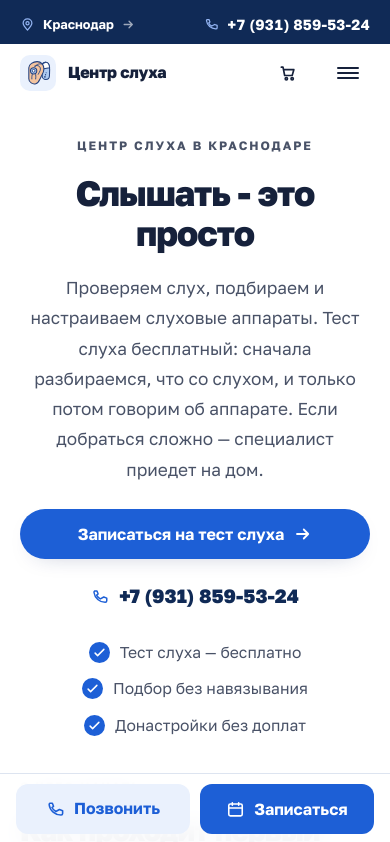
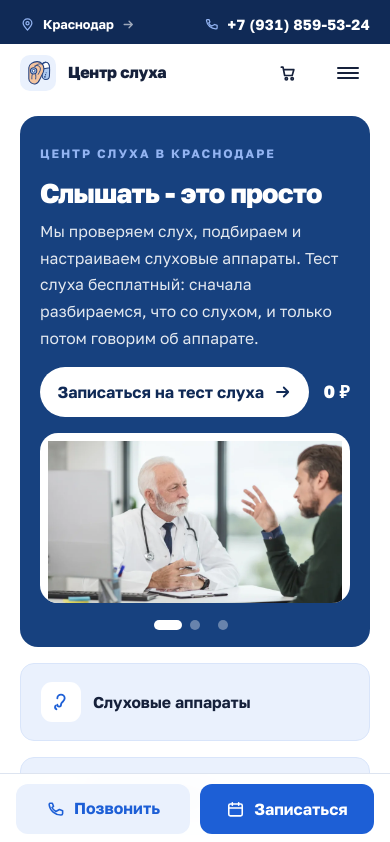
Before and after one commit to FrogHoppingAmongTulips/centr-sluha-site, a React (Vite) app: page / in a window 390 px wide. Shown: the top 842 px of the page. Built offline with nearby package versions, Linux system fonts and the light colour scheme; no server answers.

Commit message:
Слайдер на главной вернули, из мессенджеров остались MAX и почта

```diff
--- /dev/null
+++ b/src/components/HeroSlider.css
@@ -0,0 +1,92 @@
+/* снизу оставляем воздух: следующий раздел начинается сразу под плитками */
+.hslider { padding: clamp(20px, 3vw, 32px) 0 clamp(28px, 4vw, 48px); }
+
+.hslider__stage { position: relative; }
+.hslider__box {
+  position: relative; display: grid; grid-template-columns: 1.05fr 0.95fr; align-items: center;
+  gap: clamp(24px, 4vw, 56px);
+  background: #17417f;
+  border-radius: 24px; padding: clamp(28px, 4vw, 56px); color: #fff; overflow: hidden;
+  /* высота задана жёстко: иначе слайды с разной длиной текста дёргают страницу */
+  height: clamp(340px, 32vw, 440px);
+}
+.hslider__copy { animation: slide-in 0.5s var(--ease); }
+.hslider__copy h1 {
+  font-family: var(--font-display); font-weight: 800; font-size: clamp(1.8rem, 3.4vw, 2.9rem);
+  margin: 14px 0 16px;
+  display: -webkit-box; -webkit-line-clamp: 2; -webkit-box-orient: vertical; overflow: hidden;
+}
+.hslider__copy p {
+  color: rgba(255, 255, 255, 0.88); font-size: 1.1rem; max-width: 46ch;
+  /* тексты слайдов разной длины — держим одинаковую высоту, но не режем на полуслове */
+  display: -webkit-box; -webkit-line-clamp: 3; -webkit-box-orient: vertical; overflow: hidden;
+}
+.hslider__cta { display: flex; align-items: center; gap: 20px; margin-top: 28px; flex-wrap: wrap; }
+.hslider__note { font-weight: 800; font-size: 1.3rem; }
+.hslider__media { height: clamp(200px, 24vw, 320px); }
+.hslider__ph { border-radius: 18px; height: 100%; }
+
+.hslider__arrow {
+  position: absolute; top: 50%; transform: translateY(-50%); z-index: 2;
+  width: 48px; height: 48px; border-radius: 50%; display: grid; place-items: center;
+  background: #fff; color: var(--teal-700); box-shadow: var(--shadow-sm);
+  transition: background 0.2s, color 0.2s, transform 0.2s var(--ease);
+}
+.hslider__arrow:hover { background: var(--teal-700); color: #fff; }
+.hslider__arrow--prev { left: -62px; }
+.hslider__arrow--next { right: -62px; }
+
+.hslider__dots { position: absolute; left: 50%; bottom: 0; transform: translateX(-50%); display: flex; gap: 2px; }
+/* точка маленькая, а нажимать можно по всей высоте кнопки — иначе пальцем не попасть */
+.hslider__dots button { width: 26px; height: 44px; display: grid; place-items: center; }
+.hslider__dots button::after {
+  content: ''; width: 9px; height: 9px; border-radius: 50%;
+  background: rgba(255, 255, 255, 0.35); transition: width 0.25s, background 0.25s;
+}
+.hslider__dots button.is-active::after { width: 26px; border-radius: 999px; background: #fff; }
+
+@keyframes slide-in { from { opacity: 0; transform: translateY(14px); } to { opacity: 1; transform: none; } }
+
+/* Плитка быстрых ссылок */
+.tiles { display: grid; grid-template-columns: repeat(4, 1fr); gap: 16px; margin-top: 16px; }
+.tile {
+  display: flex; align-items: center; gap: 12px;
+  background: var(--teal-50); border: 1px solid #d9e5fa; border-radius: var(--radius-sm);
+  padding: 18px 20px; font-weight: 700; transition: background 0.25s, transform 0.25s var(--ease);
+}
+.tile:hover { background: #e0ebfd; transform: translateY(-2px); }
+.tile__ic { width: 40px; height: 40px; border-radius: 11px; background: #fff; color: var(--teal-700); display: grid; place-items: center; flex-shrink: 0; }
+.tile__label { flex-grow: 1; font-size: 0.98rem; }
+.tile svg:last-child { color: var(--teal-700); flex-shrink: 0; }
+
+/* на узких экранах поля кончаются — возвращаем стрелки внутрь */
+@media (max-width: 1340px) {
+  .hslider__arrow { background: rgba(255, 255, 255, 0.16); color: #fff; box-shadow: none; }
+  .hslider__arrow:hover { background: rgba(255, 255, 255, 0.3); color: #fff; }
+  .hslider__arrow--prev { left: 12px; }
+  .hslider__arrow--next { right: 12px; }
+}
+@media (max-width: 980px) {
+  .hslider__box { grid-template-columns: 1fr; height: clamp(500px, 148vw, 620px); align-content: center; }
+  .hslider__media { height: clamp(180px, 42vw, 260px); }
+  .hslider__arrow { display: none; }
+  .tiles { grid-template-columns: 1fr 1fr; }
+}
+/* телефон: первый экран не должен быть сплошным баннером */
+@media (max-width: 640px) {
+  .hslider { padding-top: 14px; }
+  .hslider__box { padding: 22px 20px 44px; gap: 16px; border-radius: 18px; height: auto; }
+  .hslider__copy h1 { font-size: 1.7rem; margin: 10px 0 10px; }
+  .hslider__copy p { font-size: 0.98rem; -webkit-line-clamp: 5; }
+  .hslider__cta { margin-top: 16px; gap: 14px; }
+  .hslider__cta .btn { flex: 1; padding-inline: 16px; }
+  .hslider__note { font-size: 1.1rem; }
+  .hslider__media { height: 170px; }
+  .hslider__dots { bottom: 0; }
+  .hslider__dots button::after { width: 10px; height: 10px; }
+  .hslider__dots button.is-active::after { width: 28px; }
+  .tile { padding: 13px 14px; gap: 10px; }
+  .tile__label { font-size: 0.9rem; }
+  .tile__ic { width: 34px; height: 34px; border-radius: 9px; }
+  .tile > svg { display: none; } /* прячем только стрелку, иконка внутри .tile__ic остаётся */
+}
--- /dev/null
+++ b/src/components/HeroSlider.jsx
@@ -0,0 +1,58 @@
+import { useState } from 'react'
+import { Link } from 'react-router-dom'
+import Icon from './Icon'
+import Ph from './Ph'
+import { useRequestForm } from './RequestModal'
+import { SLIDES, TILES } from '../data/site'
+import './HeroSlider.css'
+
+/* Первый экран: слайдер с предложениями центра и плитка быстрых ссылок.
+   Слайды и плитки листаются вручную — сами не перелистываются. */
+export default function HeroSlider() {
+  const [i, setI] = useState(0)
+  const openForm = useRequestForm()
+
+  const go = (d) => setI((v) => (v + d + SLIDES.length) % SLIDES.length)
+  const s = SLIDES[i]
+
+  return (
+    <section className="hslider">
+      <div className="container">
+        <div className="hslider__stage">
+        <div className="hslider__box">
+          <div className="hslider__copy" key={i}>
+            <span className="eyebrow eyebrow--light">{s.eyebrow}</span>
+            <h1>{s.title}</h1>
+            {s.text && <p>{s.text}</p>}
+            <div className="hslider__cta">
+              <button className="btn btn-light" onClick={() => openForm('visit')}>{s.cta} <Icon name="arrow" size={18} /></button>
+              <span className="hslider__note">{s.note}</span>
+            </div>
+          </div>
+
+          <div className="hslider__media"><Ph h="100%" className="hslider__ph" src={s.cover} alt={s.title} fit="cover" onDark /></div>
+
+          <div className="hslider__dots">
+            {SLIDES.map((_, n) => (
+              <button key={n} className={n === i ? 'is-active' : ''} onClick={() => setI(n)} aria-label={`Слайд ${n + 1}`} />
+            ))}
+          </div>
+        </div>
+
+          <button className="hslider__arrow hslider__arrow--prev" onClick={() => go(-1)} aria-label="Предыдущий слайд"><Icon name="arrowLeft" size={20} /></button>
+          <button className="hslider__arrow hslider__arrow--next" onClick={() => go(1)} aria-label="Следующий слайд"><Icon name="arrow" size={20} /></button>
+        </div>
+
+        <div className="tiles">
+          {TILES.map((t, n) => (
+            <Link key={n} to={t.to} className="tile">
+              <span className="tile__ic"><Icon name={t.icon} size={22} /></span>
+              <span className="tile__label">{t.label}</span>
+              <Icon name="arrow" size={17} />
+            </Link>
+          ))}
+        </div>
+      </div>
+    </section>
+  )
+}
--- a/src/components/Messengers.jsx
+++ b/src/components/Messengers.jsx
@@ -4,19 +4,13 @@ import './Messengers.css'
 
 const NAMES = {
   max: 'MAX',
-  telegram: 'Telegram',
-  viber: 'Viber',
-  vk: 'ВКонтакте',
   mail: 'Почта',
 }
 
-/* links — набор из панели: { max, telegram, vk, viber }, mail — почта центра */
+/* links — набор из панели: { max }, mail — почта центра */
 export default function Messengers({ links, mail, size = 'normal' }) {
   const items = [
     ['max', links?.max],
-    ['telegram', links?.telegram],
-    ['viber', links?.viber],
-    ['vk', links?.vk],
     ['mail', mail ? `mailto:${mail}` : null],
   ].filter(([, href]) => href)
 
--- a/src/data/site.js
+++ b/src/data/site.js
@@ -29,7 +29,7 @@ export const NAV = [
 export const SLIDES = [
   {
     eyebrow: 'Центр слуха в Краснодаре',
-    title: 'Слышать — это просто',
+    title: 'Слышать - это просто',
     text: 'Мы проверяем слух, подбираем и настраиваем слуховые аппараты. Тест слуха бесплатный: сначала разбираемся, что со слухом, и только потом говорим об аппарате.',
     text2: 'Предлагаем то, что подходит вашему слуху и бюджету, а не самое дорогое. Донастройки после покупки — без доплат, приходите столько раз, сколько нужно.',
     note: '0 ₽',
@@ -38,8 +38,8 @@ export const SLIDES = [
   },
   {
     eyebrow: 'Каталог',
-    title: 'Аппараты пяти производителей',
-    text: 'ReSound, Phonak, Oticon, Signia и «Исток-Аудио» — заушные, внутриушные и внутриканальные модели от 7 890 ₽.',
+    title: 'Аппараты шести производителей',
+    text: 'ReSound, Phonak, Oticon, «Исток-Аудио», Signia (Siemens), Widex — заушные, внутриушные и внутриканальные модели от 7 890 ₽.',
     text2: 'Точную модель подбирает сурдолог после теста слуха: смотрим на степень снижения слуха, образ жизни и бюджет.',
     note: 'от 7 890 ₽',
     cta: 'Смотреть каталог',
--- a/src/pages/Home.jsx
+++ b/src/pages/Home.jsx
@@ -1,6 +1,6 @@
 import { Link } from 'react-router-dom'
 import Icon from '../components/Icon'
-import Hero from '../components/Hero'
+import HeroSlider from '../components/HeroSlider'
 import MapEmbed from '../components/MapEmbed'
 import Reveal from '../components/Reveal'
 import ProductCard from '../components/ProductCard'
@@ -28,7 +28,7 @@ export default function Home() {
     <>
       <Seo description="Центр слуха в Краснодаре: тест слуха бесплатно, подбор и настройка слуховых аппаратов, выезд на дом." />
 
-      <Hero />
+      <HeroSlider />
 
       {/* С ЧЕГО НАЧАТЬ — для тех, кто пришёл без понимания, что делать */}
       <section className="section section--tight">
```
Also changed, not shown: 1 other file (tests, documents, lock files or other folders).
